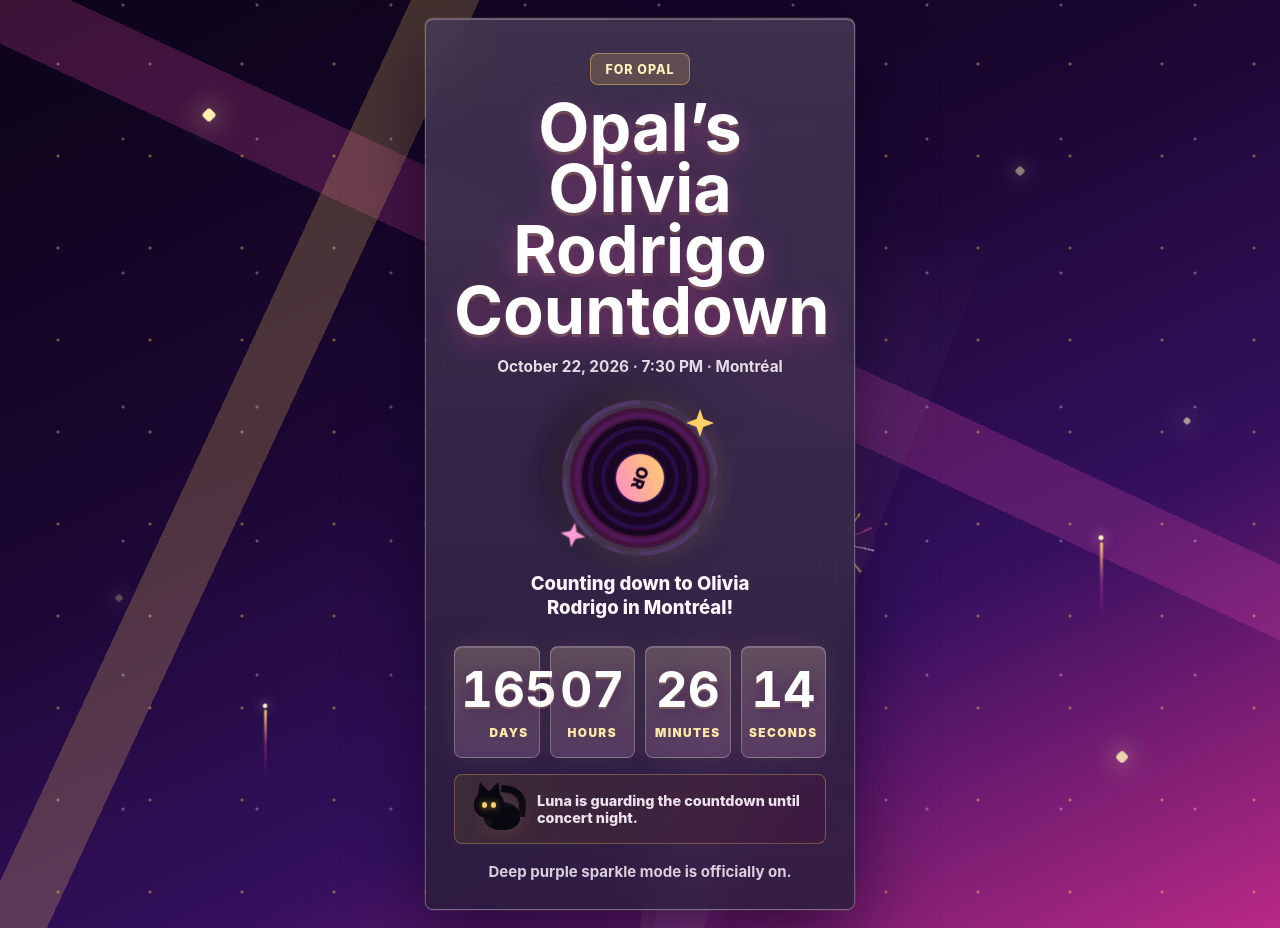
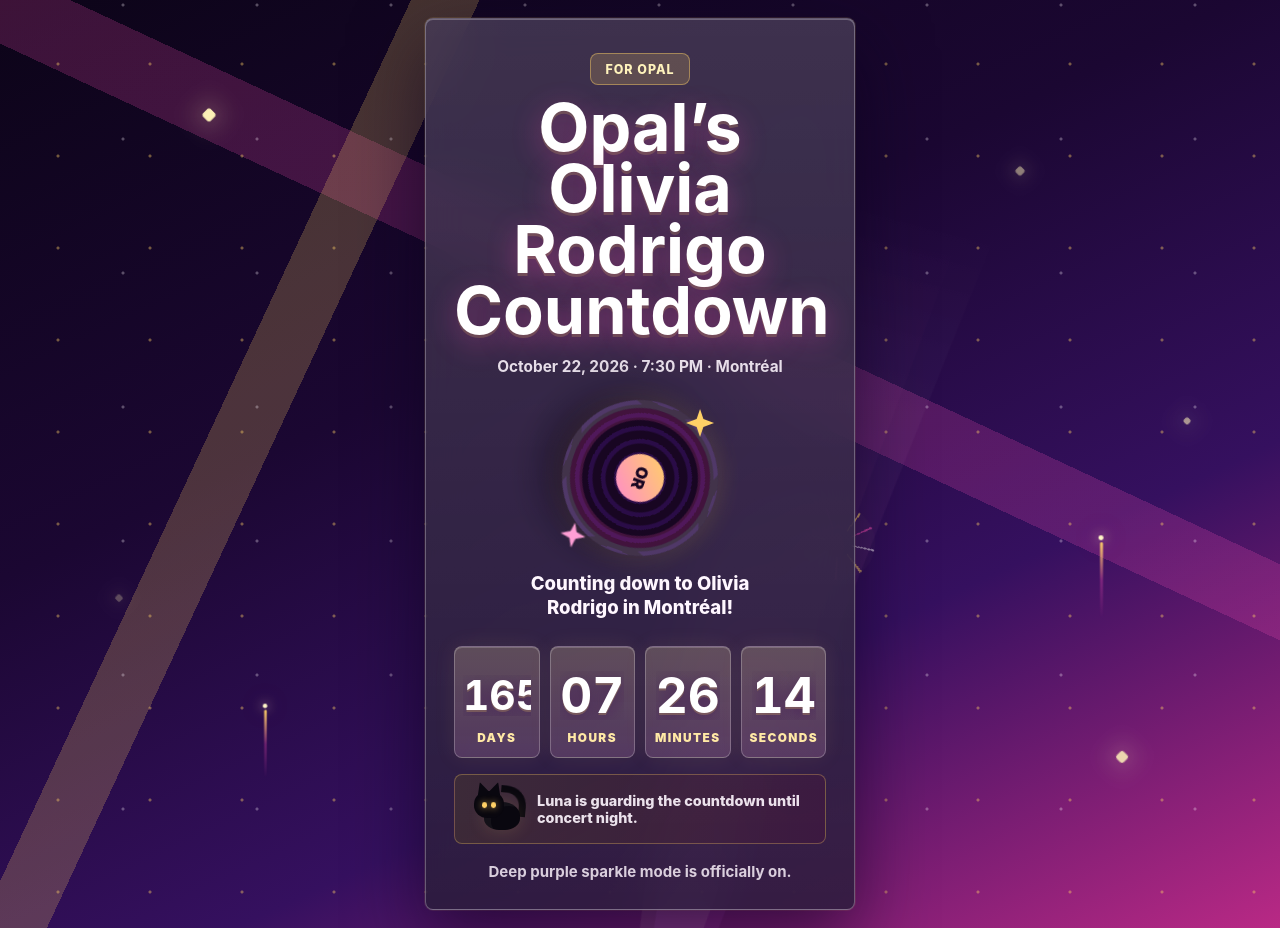
Before and after one commit to jason-weale/opals-olivia-countdown, a React (Vite) app: page / in a window 1280 px wide. Built offline with nearby package versions, Linux system fonts and the light colour scheme.

Commit message:
Fix days tile number sizing

```diff
--- a/src/App.tsx
+++ b/src/App.tsx
@@ -115,7 +115,7 @@ function App() {
 
         <div className="countdown-grid" aria-label="Live countdown to the concert">
           {countdownItems.map((item) => (
-            <div className="time-tile" key={item.label}>
+            <div className={`time-tile time-tile-${item.label.toLowerCase()}`} key={item.label}>
               <strong>{item.value}</strong>
               <span>{item.label}</span>
             </div>
--- a/src/index.css
+++ b/src/index.css
@@ -416,11 +416,13 @@ h1 {
 
 .time-tile {
   display: grid;
+  grid-template-rows: minmax(0, 1fr) auto;
   min-height: 100px;
   place-items: center;
+  min-width: 0;
   border: 1px solid rgba(255, 255, 255, 0.24);
   border-radius: 8px;
-  padding: 12px 6px;
+  padding: 12px 8px;
   background:
     linear-gradient(180deg, rgba(255, 209, 102, 0.13), rgba(255, 79, 184, 0.08)),
     rgba(255, 255, 255, 0.11);
@@ -430,14 +432,20 @@ h1 {
 }
 
 .time-tile strong {
+  max-width: 100%;
   color: white;
   font-size: clamp(2rem, 13vw, 3.1rem);
   line-height: 1;
   font-variant-numeric: tabular-nums;
   letter-spacing: 0;
+  overflow: hidden;
   text-shadow:
     0 2px 0 rgba(255, 209, 102, 0.22),
     0 4px 18px rgba(58, 0, 83, 0.5);
+}
+
+.time-tile-days strong {
+  font-size: clamp(1.75rem, 10vw, 2.55rem);
 }
 
 .time-tile span {
```
